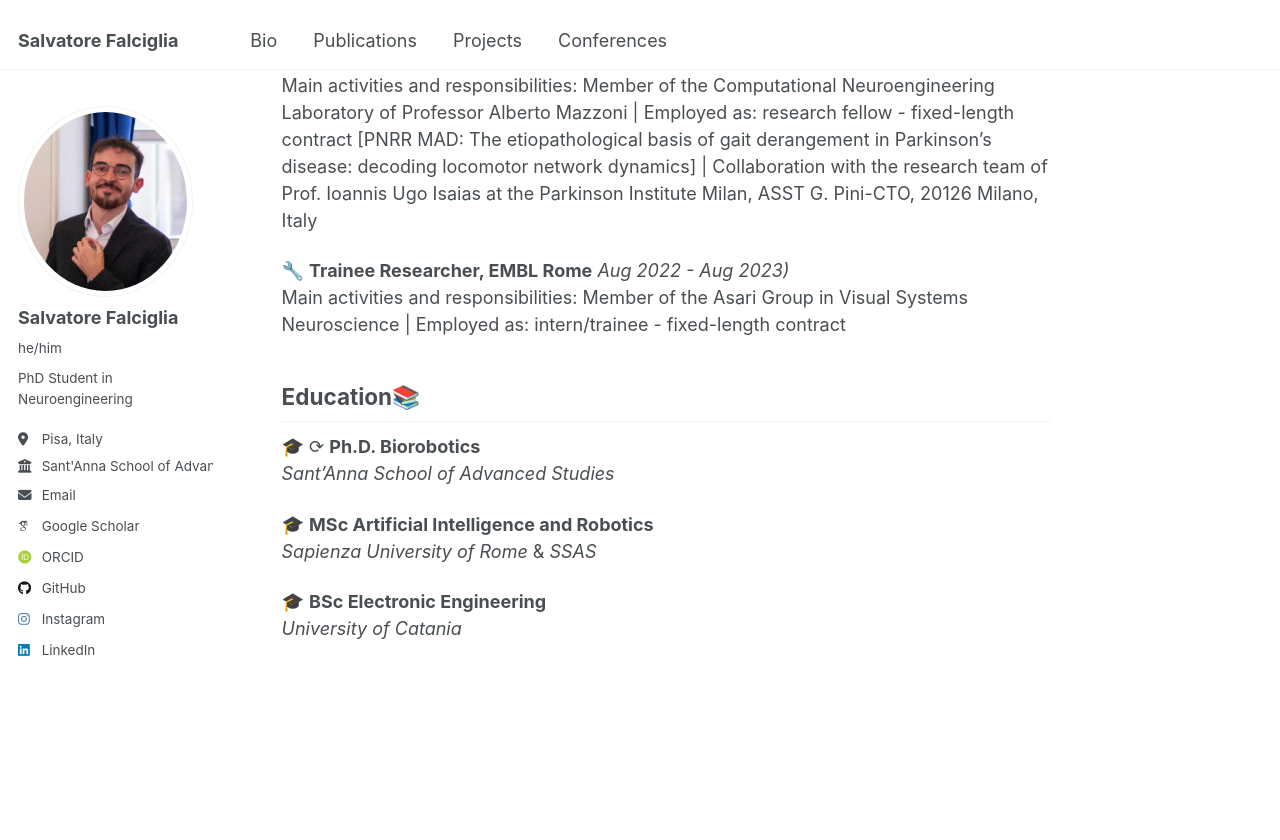
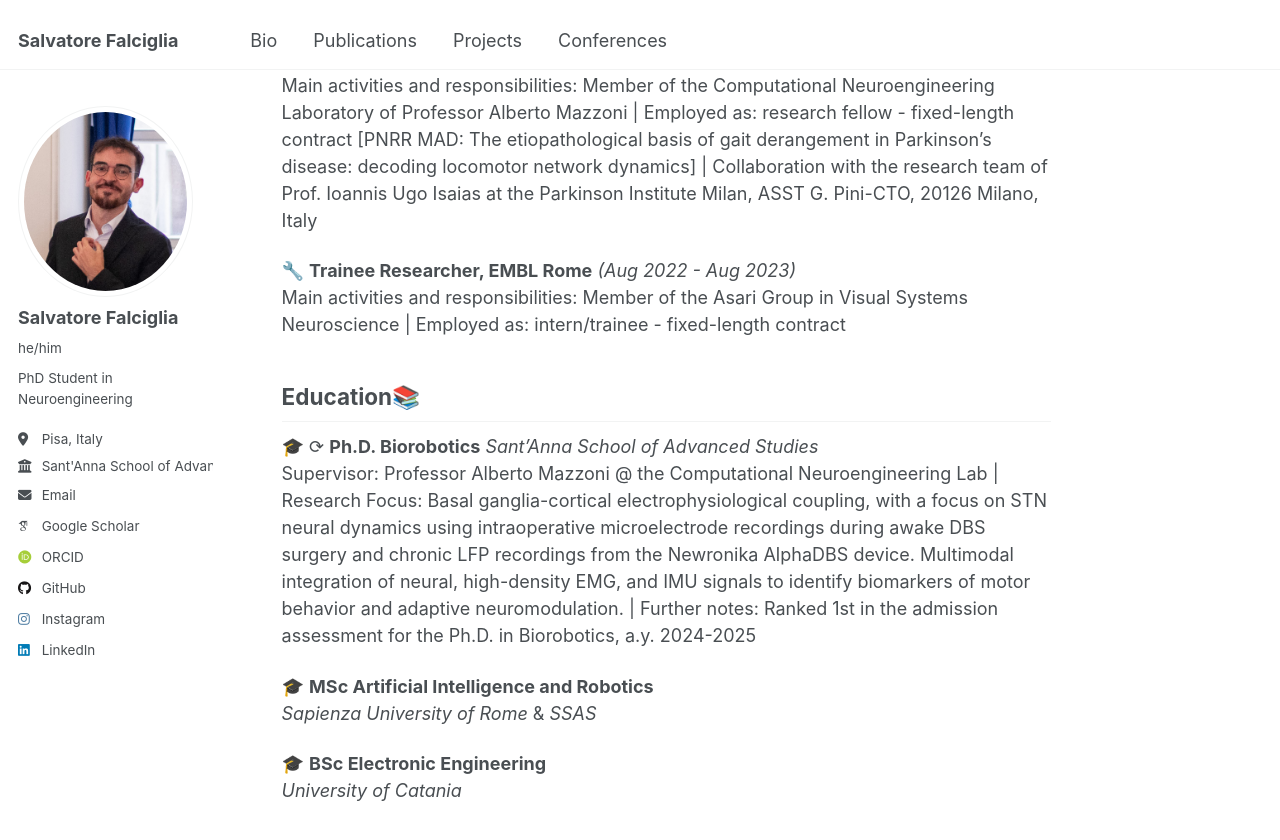
Before and after one commit to falciglia/falciglia.github.io, a Jekyll site: the page built from _pages/about.md, in a window 1280 px wide and 900 px high, scrolled down 1118 px. Shown: the top 840 px of the window. Built offline with Jekyll 4.4.1, drawn with Linux system fonts in a browser that asks for light colours; some web fonts are replaced.

Commit message:
Fix formatting and update research positions in about.md

```diff
--- a/_pages/about.md
+++ b/_pages/about.md
@@ -33,12 +33,13 @@ Main activities and responsibilities: Development of Deep Learning Algorithms fo
 🔧 **Pre-doctoral Research Fellow, The Biorobotics Institute of the Sant’Anna School of Advanced Studies – Pisa** *(Gen 2024 - Sep 2024)*<br>
 Main activities and responsibilities: Member of the Computational Neuroengineering Laboratory of Professor Alberto Mazzoni | Employed as: research fellow - fixed-length contract [PNRR MAD: The etiopathological basis of gait derangement in Parkinson’s disease: decoding locomotor network dynamics] | Collaboration with the research team of Prof. Ioannis Ugo Isaias at the Parkinson Institute Milan, ASST G. Pini-CTO, 20126 Milano, Italy
 
-🔧 **Trainee Researcher, EMBL Rome** *Aug 2022 - Aug 2023)*<br>
+🔧 **Trainee Researcher, EMBL Rome** *(Aug 2022 - Aug 2023)*<br>
 Main activities and responsibilities: Member of the Asari Group in Visual Systems Neuroscience | Employed as: intern/trainee - fixed-length contract
 
 Education📚
 ------
-🎓  ⟳   **Ph.D. Biorobotics**<br> *Sant'Anna School of Advanced Studies*
+🎓  ⟳   **Ph.D. Biorobotics** *Sant'Anna School of Advanced Studies*<br>
+Supervisor: Professor Alberto Mazzoni @ the Computational Neuroengineering Lab | Research Focus: Basal ganglia-cortical electrophysiological coupling, with a focus on STN neural dynamics using intraoperative microelectrode recordings during awake DBS surgery and chronic LFP recordings from the Newronika AlphaDBS device. Multimodal integration of neural, high-density EMG, and IMU signals to identify biomarkers of motor behavior and adaptive neuromodulation. | Further notes: Ranked 1st in the admission assessment for the Ph.D. in Biorobotics, a.y. 2024-2025
 
 🎓 **MSc Artificial Intelligence and Robotics**<br> *Sapienza University of Rome* & *SSAS*
 
```
